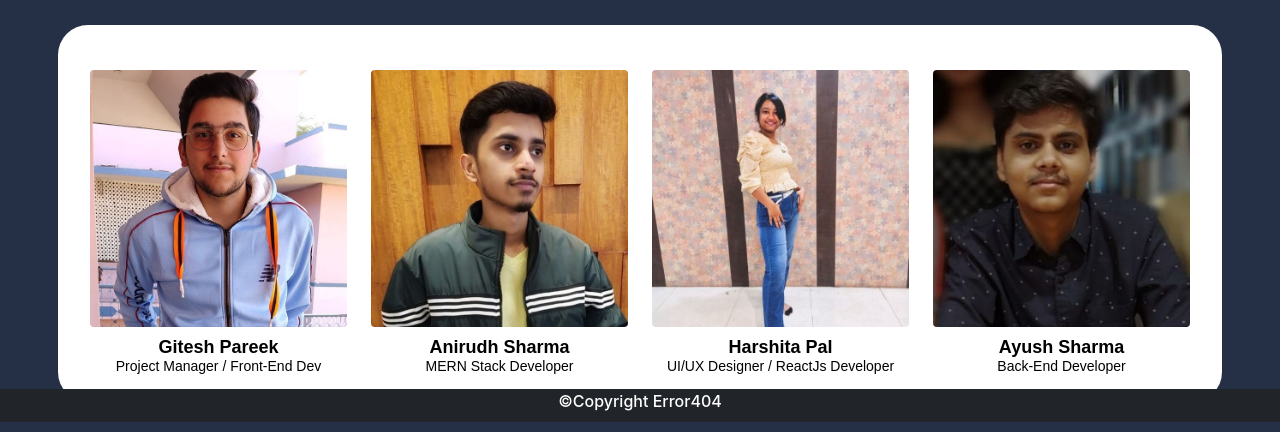
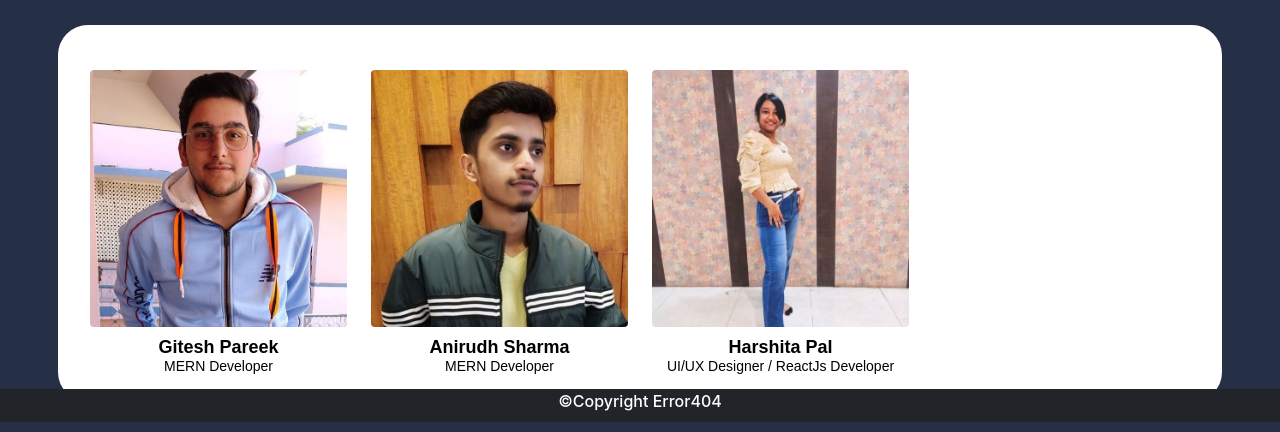
Before and after one commit to AnirudhBot/EzAppointApp, a React (Create React App) app in the folder client/: page /about in a window 1280 px wide. Shown: the part 378-810 px from the top of the page. Built offline with nearby package versions, Linux system fonts and the light colour scheme.

Commit message:
final version

```diff
--- a/client/src/components/About.js
+++ b/client/src/components/About.js
@@ -20,7 +20,7 @@ export default function About(props) {
                 </ul>
             </div>
             <h2>Gitesh Pareek</h2>
-            <h4>Project Manager / Front-End Dev</h4>
+            <h4>MERN Developer</h4>
           </div>
           <div className="col-md-3 profile text-center">
             <div className="img-box">
@@ -31,7 +31,7 @@ export default function About(props) {
                 </ul>
             </div>
             <h2>Anirudh Sharma</h2>
-            <h4>MERN Stack Developer</h4>
+            <h4>MERN Developer</h4>
           </div>
           <div className="col-md-3 profile text-center">
             <div className="img-box">
@@ -44,17 +44,6 @@ export default function About(props) {
             <h2>Harshita Pal</h2>
             <h4>UI/UX Designer / ReactJs Developer</h4>
           </div>
-          <div className="col-md-3 profile text-center">
-            <div className="img-box">
-              <img src={require('../images/AyushD.jpg')} className="img-fluid rounded"/>
-                <ul>
-                  <a href="https://twitter.com/ayushsharma1712?t=Mg074iaPX101Rw2Ap-LYTA&s=09"  target='_blank'><li><i className="fa fa-twitter"></i></li></a>
-                  <a href="https://www.linkedin.com/in/ayush-sharma-a703391b6"  target='_blank'><li><i className="fa fa-linkedin"></i></li></a>
-                </ul>
-            </div>
-            <h2>Ayush Sharma</h2>
-            <h4>Back-End Developer</h4>
-          </div>
         </div>
       </div>
     </section>
--- a/client/src/components/Dashboard.js
+++ b/client/src/components/Dashboard.js
@@ -11,12 +11,13 @@ export default function Dashboard(props) {
 
   useEffect(() => {
     axios
-      .post("http://localhost:3001/clinicQueue", { clinicName })
+      .post("https://ezappoint.herokuapp.com/clinicQueue", { clinicName })
       .then((response) => {
         setQueue(response.data);
         if(response.data.length>0) {
           setCurrPatient(response.data[0].currUserName);
         }
+        else setCurrPatient("");
       })
       .catch((err) => {
         console.log(err);
@@ -27,7 +28,7 @@ export default function Dashboard(props) {
     const userName = e.target.parentNode.parentNode.parentNode.firstElementChild.innerText;
     const uid=e.target.parentNode.parentNode.parentNode.parentNode.getAttribute("uid");
     axios
-      .post("http://localhost:3001/deleteAppointment", { clinicName, userName, uid })
+      .post("https://ezappoint.herokuapp.com/deleteAppointment", { clinicName, userName, uid })
       .then((response) => {
         setQueue(response.data);
         if(response.data.length>0) {
--- a/client/src/components/Login.css
+++ b/client/src/components/Login.css
@@ -1,5 +1,5 @@
 
-.container{
+.login-container{
     padding: 81px;
 }
 
--- a/client/src/components/Login.js
+++ b/client/src/components/Login.js
@@ -2,7 +2,6 @@ import React, { useState } from "react";
 import "./Login.css";
 import { useNavigate } from "react-router-dom";
 import axios from "axios";
-import Navbar from "./Navbar";
 
 export default function Login() {
   const [email, setEmail] = useState("");
@@ -12,7 +11,7 @@ export default function Login() {
 
   const handleUserLogin = () => {
     axios
-      .post("http://localhost:3001/loginUser", {
+      .post("https://ezappoint.herokuapp.com/loginUser", {
         email,
         password,
       })
@@ -36,7 +35,7 @@ export default function Login() {
 
   const handleClinicLogin = () => {
     axios
-      .post("http://localhost:3001/loginClinic", {
+      .post("https://ezappoint.herokuapp.com/loginClinic", {
         email,
         password,
       })
@@ -86,7 +85,7 @@ export default function Login() {
   return (
     <>
       <section className="login py-5">
-        <div className="container" style={{ padding: "38px" }}>
+        <div className="login-container" style={{ padding: "38px" }}>
           <div className="row g-0">
             <div className="col-lg-5">
               <div className="image"></div>
--- a/client/src/components/Register.js
+++ b/client/src/components/Register.js
@@ -46,8 +46,7 @@ export default function Register() {
 
   const submitHandler = (e) => {
     e.preventDefault();
-
-    axios.post("http://localhost:3001/registerClinic", {
+    axios.post("https://ezappoint.herokuapp.com/registerClinic", {
         nameOfClinic: clinicName,
         doctorName,
         gender,
--- a/client/src/components/UserAppoint.js
+++ b/client/src/components/UserAppoint.js
@@ -23,7 +23,7 @@ export default function UserAppoint() {
   const getQueue = () => {
     console.log("queue accessed");
     axios
-      .post("http://localhost:3001/getQueue", {
+      .post("https://ezappoint.herokuapp.com/getQueue", {
         clinicName,
         name,
         contact,
@@ -63,7 +63,7 @@ export default function UserAppoint() {
     };
 
     axios
-      .post("http://localhost:3001/updateQueue", {
+      .post("https://ezappoint.herokuapp.com/updateQueue", {
         clinicName,
         user,
       })
@@ -81,7 +81,7 @@ export default function UserAppoint() {
 
   return (
     <div className="Main">
-      <div className="container">
+      <div className="app-container">
         <h1 id="head" className="text-center">
           Welcome {location.state.userName}
         </h1>
--- a/client/src/components/UserHome.js
+++ b/client/src/components/UserHome.js
@@ -2,7 +2,6 @@ import React, { useState, useEffect } from "react";
 import "./UserHome.css";
 import { useLocation, useNavigate } from "react-router-dom";
 import axios from "axios";
-import Navbar from "./Navbar";
 
 export default function UserHome() {
   const [results, setResults] = useState([]);
@@ -11,7 +10,7 @@ export default function UserHome() {
 
   useEffect(() => {
     axios
-      .get("http://localhost:3001/fetchClinics")
+      .get("https://ezappoint.herokuapp.com/fetchClinics")
       .then((response) => {
         setResults(response.data);
       })
--- a/client/src/components/appoint.css
+++ b/client/src/components/appoint.css
@@ -24,7 +24,7 @@
     padding: 20px;
 }
 
-.container{
+.app-container{
     padding: 50px;
 }
 
```
Also changed, not shown: 2 other files (tests, documents, lock files or other folders).
